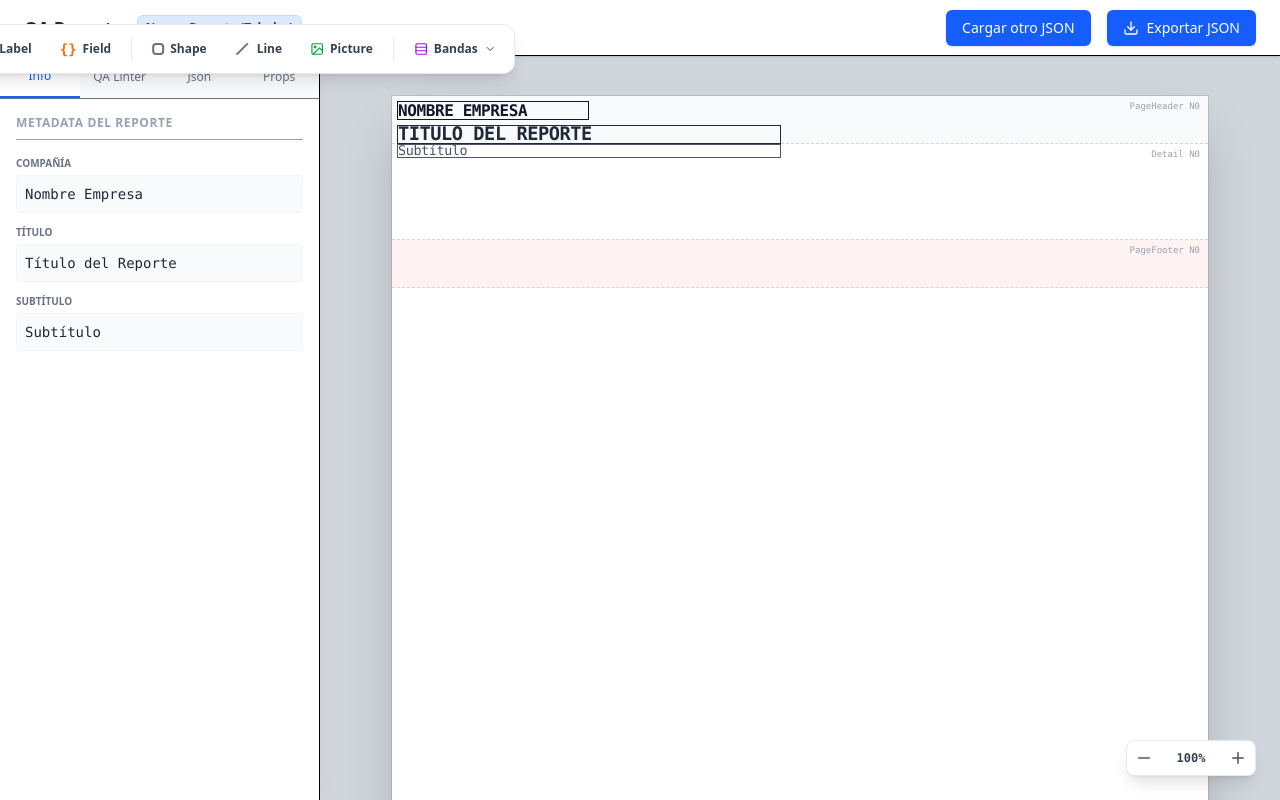
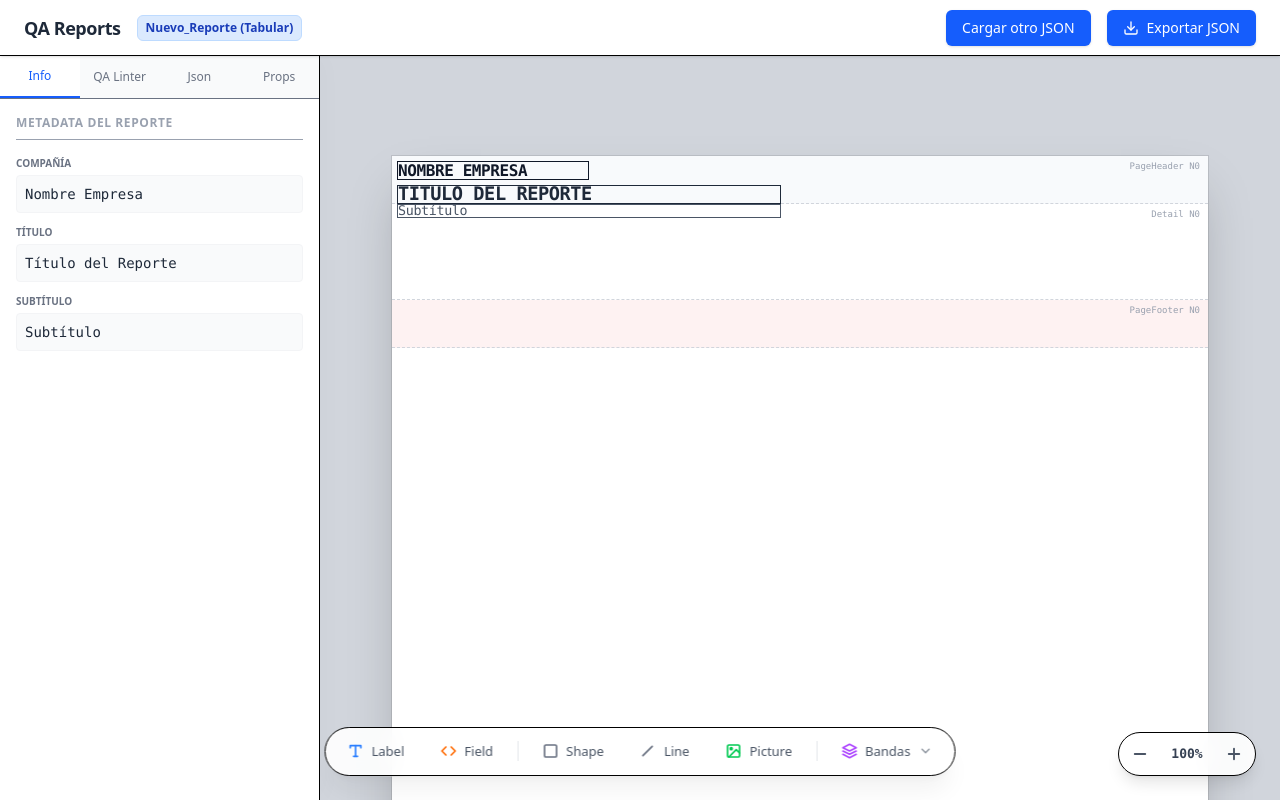
Before and after one commit to Yarbisbeme/qareports, a Next.js app: page / in a window 1280 px wide. Both pictures are taken after a click on the button "Crear Nuevo Reporte". Built offline with nearby package versions, Linux system fonts and the light colour scheme.

Commit message:
feat: enhance band positioning logic by introducing StartVPos, update ReportCanvas and BandRenderer components

```diff
--- a/src/components/canvas/ReportCanvas.tsx
+++ b/src/components/canvas/ReportCanvas.tsx
@@ -217,7 +217,10 @@ export default function ReportCanvas() {
 
   let totalHeightFru = 0;
   report.Bandas.forEach((band, bandIdx) => {
-    let minVPos = band.TipoBanda === 'PageHeader' || !band.Objetos || band.Objetos.length === 0 ? 0 : Math.min(...band.Objetos.map(o => o.VPos || 0));
+    let minVPos = band.StartVPos !== undefined
+      ? band.StartVPos
+      : (band.TipoBanda === 'PageHeader' || !band.Objetos || band.Objetos.length === 0 ? 0 : Math.min(...band.Objetos.map(o => o.VPos || 0)));
+
     let calculatedHeightFru = 0;
     let nextMinVPos = minVPos;
 
@@ -311,8 +314,10 @@ export default function ReportCanvas() {
     report.Bandas.forEach((band, bandIdx) => {
       bandVisualTops.push(currentTopFru);
 
-      const minVPos = band.TipoBanda === 'PageHeader' || !band.Objetos || band.Objetos.length === 0
-        ? 0 : Math.min(...band.Objetos.map(o => o.VPos || 0));
+      const minVPos = band.StartVPos !== undefined
+        ? band.StartVPos
+        : (band.TipoBanda === 'PageHeader' || !band.Objetos || band.Objetos.length === 0 ? 0 : Math.min(...band.Objetos.map(o => o.VPos || 0)));
+
       bandMinVPos.push(minVPos);
 
       let calculatedHeightFru = 0;
@@ -380,19 +385,8 @@ export default function ReportCanvas() {
   };
 
 
-  return <>
-    <div
-      ref={containerRef}
-      className={`flex-1 overflow-auto bg-gray-300 text-center relative ${isPanning ? 'cursor-grabbing' : (isSpacePressed ? 'cursor-grab' : '')}`}
-      onMouseDown={handleContainerMouseDown}
-      onMouseMove={handleContainerMouseMove}
-      onMouseUp={handleContainerMouseUp}
-      onMouseLeave={(e) => {
-        if (isPanning) setIsPanning(false);
-        handleMouseUp(e);
-      }}
-      onClick={() => setActiveBandIdx(null)}
-    >
+    return (
+    <>
       {/* === MODAL PARA VARIABLES DE GRUPO === */}
       {isGroupModalOpen && (
         <div className="fixed inset-0 bg-black/30 backdrop-blur-sm flex items-center justify-center z-[100]">
@@ -434,171 +428,188 @@ export default function ReportCanvas() {
           </div>
         </div>
       )}
-      <div
-        className="inline-block text-left relative transition-all duration-75"
-        style={{
-          margin: '40px',
-          width: `${paperWidthPx * scale}px`,
-          height: `${totalCanvasHeightPx * scale}px`
-        }}
-      >
-        <div
-          ref={canvasRef}
-          onMouseDown={handleMouseDown}
-          className="bg-white shadow-2xl ring-1 ring-black/10 absolute top-0 left-0 origin-top-left select-none"
-          style={{
-            width: `${paperWidthPx}px`,
-            minHeight: `${totalCanvasHeightPx}px`,
-            transform: `scale(${scale})`
-          }}
-        >
-
-          {selectionBox && (
-            <div
-              className="absolute border border-blue-500 bg-blue-500/20 z-50 pointer-events-none"
-              style={{
-                left: `${Math.min(selectionBox.startX, selectionBox.currentX)}px`,
-                top: `${Math.min(selectionBox.startY, selectionBox.currentY)}px`,
-                width: `${Math.abs(selectionBox.currentX - selectionBox.startX)}px`,
-                height: `${Math.abs(selectionBox.currentY - selectionBox.startY)}px`,
-              }}
-            />
-          )}
-
-          {snapLines.hPos !== null && <div className="absolute top-0 bottom-0 w-[1px] bg-red-500 z-50 pointer-events-none" style={{ left: `${fruToPx(snapLines.hPos)}px` }} />}
-          {snapLines.vPos !== null && <div className="absolute left-0 right-0 h-[1px] bg-red-500 z-50 pointer-events-none" style={{ top: `${fruToPx(snapLines.vPos)}px` }} />}
-
-          {report.Metadata && (
-            <>
-              {report.Metadata.Company?.Expr && report.Metadata.Company.VPos >= 0 && (
-                <ReportObject obj={report.Metadata.Company} offsetVPos={0} type="meta" metaKey="Company" customClass="bg-transparent text-gray-900 uppercase font-bold" />
-              )}
-              {report.Metadata.Title?.Expr && report.Metadata.Title.VPos >= 0 && (
-                <ReportObject obj={report.Metadata.Title} offsetVPos={0} type="meta" metaKey="Title" customClass="bg-transparent text-gray-800 uppercase font-bold" />
-              )}
-              {report.Metadata.Subtitle?.Expr && report.Metadata.Subtitle.VPos >= 0 && (
-                <ReportObject obj={report.Metadata.Subtitle} offsetVPos={0} type="meta" metaKey="Subtitle" customClass="bg-transparent text-gray-600" />
-              )}
-            </>
-          )}
-
-          <div className="w-full relative z-0">
-            {(report.Bandas || []).map((band, idx) => (
-              <BandRenderer key={`band-${band.TipoBanda}-${band.Nivel}-${band.AgrupaPor || 'none'}-${idx}`} band={band} bandIdx={idx} />
-            ))}
-          </div>
-
-          {(report.VariablesSistema || []).map((sysVar, idx) => (
-            <ReportObject key={`sys-${idx}`} obj={sysVar} offsetVPos={0} type="sysvar" sysIdx={idx} customClass="bg-green-50/80 border-green-300 text-green-800" />
-          ))}
-        </div>
-      </div>
-
-      <div className="fixed bottom-6 right-6 flex items-center bg-white rounded-lg shadow-lg border border-gray-200 overflow-hidden z-50 select-none">
-        <button onClick={zoomOut} className="p-2 hover:bg-gray-100 text-gray-600 active:bg-gray-200 transition-colors" title="Alejar (Ctrl + Rueda Abajo)">
-          <svg xmlns="http://www.w3.org/2000/svg" width="18" height="18" viewBox="0 0 24 24" fill="none" stroke="currentColor" strokeWidth="2" strokeLinecap="round" strokeLinejoin="round"><line x1="5" y1="12" x2="19" y2="12"></line></svg>
-        </button>
-        <button onClick={zoomReset} className="px-3 py-2 text-xs font-mono font-bold text-gray-700 hover:bg-gray-100 transition-colors min-w-[60px] text-center" title="Restablecer al 100%">
-          {Math.round(scale * 100)}%
-        </button>
-        <button onClick={zoomIn} className="p-2 hover:bg-gray-100 text-gray-600 active:bg-gray-200 transition-colors" title="Acercar (Ctrl + Rueda Arriba)">
-          <svg xmlns="http://www.w3.org/2000/svg" width="18" height="18" viewBox="0 0 24 24" fill="none" stroke="currentColor" strokeWidth="2" strokeLinecap="round" strokeLinejoin="round"><line x1="12" y1="5" x2="12" y2="19"></line><line x1="5" y1="12" x2="19" y2="12"></line></svg>
-        </button>
-      </div>
 
       {/* === BARRA DE HERRAMIENTAS (TOOLBAR ESTILO FIGMA) === */}
-      <div className="fixed top-6 left-60 -translate-x-1/2 flex items-center bg-white rounded-xl shadow-lg border border-gray-200 p-1.5 z-50 select-none gap-1">
+      <div className="fixed bottom-6 left-1/2 -translate-x-1/2 flex items-center bg-white/90 backdrop-blur-md rounded-full shadow-xl shadow-black/5 border border-black p-1.5 z-[60] select-none gap-1">
         <button
           onClick={() => addObject('Label')}
-          className="flex items-center gap-1.5 px-3 py-2 hover:bg-gray-100 rounded-lg text-gray-700 text-xs font-semibold transition-colors active:scale-95"
+          className="flex items-center gap-2 px-4 py-2 hover:bg-gray-100/80 rounded-full text-gray-600 hover:text-gray-900 text-[13px] font-medium transition-all active:scale-95"
           title="Añadir Etiqueta (Texto Fijo)"
         >
-          <span className="text-blue-600 font-serif text-sm font-bold">T</span> Label
+          <svg width="16" height="16" viewBox="0 0 24 24" fill="none" stroke="currentColor" strokeWidth="2.5" strokeLinecap="round" strokeLinejoin="round" className="text-blue-500"><polyline points="4 7 4 4 20 4 20 7"></polyline><line x1="9" y1="20" x2="15" y2="20"></line><line x1="12" y1="4" x2="12" y2="20"></line></svg>
+          Label
         </button>
 
         <button
           onClick={() => addObject('Field')}
-          className="flex items-center gap-1.5 px-3 py-2 hover:bg-gray-100 rounded-lg text-gray-700 text-xs font-semibold transition-colors active:scale-95"
+          className="flex items-center gap-2 px-4 py-2 hover:bg-gray-100/80 rounded-full text-gray-600 hover:text-gray-900 text-[13px] font-medium transition-all active:scale-95"
           title="Añadir Campo (Variable/Expresión)"
         >
-          <span className="text-orange-500 font-mono text-sm font-bold">{"{}"}</span> Field
+          <svg width="16" height="16" viewBox="0 0 24 24" fill="none" stroke="currentColor" strokeWidth="2.5" strokeLinecap="round" strokeLinejoin="round" className="text-orange-500"><polyline points="16 18 22 12 16 6"></polyline><polyline points="8 6 2 12 8 18"></polyline></svg>
+          Field
         </button>
 
-        <div className="w-[1px] h-6 bg-gray-200 mx-1"></div>
+        <div className="w-[1px] h-5 bg-gray-300/60 mx-1"></div>
 
         <button
           onClick={() => addObject('Shape')}
-          className="flex items-center gap-1.5 px-3 py-2 hover:bg-gray-100 rounded-lg text-gray-700 text-xs font-semibold transition-colors active:scale-95"
+          className="flex items-center gap-2 px-4 py-2 hover:bg-gray-100/80 rounded-full text-gray-600 hover:text-gray-900 text-[13px] font-medium transition-all active:scale-95"
           title="Añadir Rectángulo (Shape)"
         >
-          <div className="w-3 h-3 border-2 border-gray-500 rounded-sm"></div> Shape
+          <svg width="16" height="16" viewBox="0 0 24 24" fill="none" stroke="currentColor" strokeWidth="2.5" strokeLinecap="round" strokeLinejoin="round" className="text-gray-500"><rect x="3" y="3" width="18" height="18" rx="2" ry="2"></rect></svg>
+          Shape
         </button>
 
         <button
           onClick={() => addObject('Line')}
-          className="flex items-center gap-1.5 px-3 py-2 hover:bg-gray-100 rounded-lg text-gray-700 text-xs font-semibold transition-colors active:scale-95"
+          className="flex items-center gap-2 px-4 py-2 hover:bg-gray-100/80 rounded-full text-gray-600 hover:text-gray-900 text-[13px] font-medium transition-all active:scale-95"
           title="Añadir Línea"
         >
-          <div className="w-4 h-0.5 bg-gray-500 -rotate-45"></div> Line
+          <svg width="16" height="16" viewBox="0 0 24 24" fill="none" stroke="currentColor" strokeWidth="2.5" strokeLinecap="round" strokeLinejoin="round" className="text-gray-500"><line x1="5" y1="19" x2="19" y2="5"></line></svg>
+          Line
         </button>
 
         <button
           onClick={() => addObject('Picture')}
-          className="flex items-center gap-1.5 px-3 py-2 hover:bg-gray-100 rounded-lg text-gray-700 text-xs font-semibold transition-colors active:scale-95"
+          className="flex items-center gap-2 px-4 py-2 hover:bg-gray-100/80 rounded-full text-gray-600 hover:text-gray-900 text-[13px] font-medium transition-all active:scale-95"
           title="Añadir Imagen"
         >
-          <svg xmlns="http://www.w3.org/2000/svg" width="14" height="14" viewBox="0 0 24 24" fill="none" stroke="currentColor" strokeWidth="2" strokeLinecap="round" strokeLinejoin="round" className="text-green-600"><rect x="3" y="3" width="18" height="18" rx="2" ry="2"></rect><circle cx="8.5" cy="8.5" r="1.5"></circle><polyline points="21 15 16 10 5 21"></polyline></svg>
+          <svg width="16" height="16" viewBox="0 0 24 24" fill="none" stroke="currentColor" strokeWidth="2.5" strokeLinecap="round" strokeLinejoin="round" className="text-green-500"><rect x="3" y="3" width="18" height="18" rx="2" ry="2"></rect><circle cx="8.5" cy="8.5" r="1.5"></circle><polyline points="21 15 16 10 5 21"></polyline></svg>
           Picture
         </button>
 
-        {/* === SEPARADOR PARA LAS BANDAS === */}
-        <div className="w-[1px] h-6 bg-gray-200 mx-1"></div>
+        <div className="w-[1px] h-5 bg-gray-300/60 mx-1"></div>
 
         {/* === DROPDOWN DE BANDAS === */}
         <div className="relative" ref={bandMenuRef}>
           <button
             onClick={() => setIsBandMenuOpen(!isBandMenuOpen)}
-            className={`flex items-center gap-1.5 px-3 py-2 rounded-lg text-xs font-semibold transition-colors active:scale-95 ${
-              isBandMenuOpen ? 'bg-purple-100 text-purple-700' : 'hover:bg-gray-100 text-gray-700'
+            className={`flex items-center gap-2 px-4 py-2 rounded-full text-[13px] font-medium transition-all active:scale-95 ${
+              isBandMenuOpen ? 'bg-purple-100 text-purple-700' : 'hover:bg-gray-100/80 text-gray-600 hover:text-gray-900'
             }`}
             title="Añadir Banda al Reporte"
           >
-            <svg xmlns="http://www.w3.org/2000/svg" width="14" height="14" viewBox="0 0 24 24" fill="none" stroke="currentColor" strokeWidth="2" strokeLinecap="round" strokeLinejoin="round" className="text-purple-600"><rect x="3" y="3" width="18" height="18" rx="2" ry="2"></rect><line x1="3" y1="9" x2="21" y2="9"></line><line x1="3" y1="15" x2="21" y2="15"></line></svg>
+            <svg width="16" height="16" viewBox="0 0 24 24" fill="none" stroke="currentColor" strokeWidth="2.5" strokeLinecap="round" strokeLinejoin="round" className="text-purple-500"><polygon points="12 2 2 7 12 12 22 7 12 2"></polygon><polyline points="2 17 12 22 22 17"></polyline><polyline points="2 12 12 17 22 12"></polyline></svg>
             Bandas
-            <svg xmlns="http://www.w3.org/2000/svg" width="12" height="12" viewBox="0 0 24 24" fill="none" stroke="currentColor" strokeWidth="2" strokeLinecap="round" strokeLinejoin="round" className={`transition-transform duration-200 ${isBandMenuOpen ? 'rotate-180' : ''}`}><polyline points="6 9 12 15 18 9"></polyline></svg>
+            <svg width="14" height="14" viewBox="0 0 24 24" fill="none" stroke="currentColor" strokeWidth="2.5" strokeLinecap="round" strokeLinejoin="round" className={`transition-transform duration-200 opacity-60 ${isBandMenuOpen ? 'rotate-180' : ''}`}><polyline points="6 9 12 15 18 9"></polyline></svg>
           </button>
 
-          {/* Menú Desplegable */}
           {isBandMenuOpen && (
-            <div className="absolute top-full right-0 mt-2 w-48 bg-white border border-gray-200 rounded-xl shadow-xl py-1.5 flex flex-col z-50">
-              <span className="px-3 py-1 text-[10px] font-bold text-gray-400 uppercase tracking-wider">Tipos de Banda</span>
+            <div className="absolute top-full right-0 mt-3 w-52 bg-white/95 backdrop-blur-xl border border-gray-200/60 rounded-2xl shadow-xl shadow-black/5 py-2 flex flex-col z-[60]">
+              <span className="px-4 py-1.5 text-[10px] font-bold text-gray-400 uppercase tracking-widest">Añadir Sección</span>
 
-              <button onClick={() => handleAddBand('Title')} className="text-left px-4 py-2 text-xs text-gray-700 hover:bg-purple-50 hover:text-purple-700 transition-colors">
+              <button onClick={() => handleAddBand('Title')} className="text-left px-4 py-2 text-sm text-gray-700 hover:bg-purple-50 hover:text-purple-700 transition-colors">
                 Título (Title)
               </button>
-              <button onClick={() => handleAddBand('PageHeader')} className="text-left px-4 py-2 text-xs text-gray-700 hover:bg-purple-50 hover:text-purple-700 transition-colors">
+              <button onClick={() => handleAddBand('PageHeader')} className="text-left px-4 py-2 text-sm text-gray-700 hover:bg-purple-50 hover:text-purple-700 transition-colors">
                 Encabezado de Página
               </button>
-              <button onClick={() => handleAddBand('GroupHeader')} className="text-left px-4 py-2 text-xs text-gray-700 hover:bg-purple-50 hover:text-purple-700 transition-colors">
+              <button onClick={() => handleAddBand('GroupHeader')} className="text-left px-4 py-2 text-sm text-gray-700 hover:bg-purple-50 hover:text-purple-700 transition-colors">
                 Encabezado de Grupo
               </button>
-              <button onClick={() => handleAddBand('Detail')} className="text-left px-4 py-2 text-xs text-gray-700 hover:bg-purple-50 hover:text-purple-700 transition-colors">
+              <button onClick={() => handleAddBand('Detail')} className="text-left px-4 py-2 text-sm text-gray-700 hover:bg-purple-50 hover:text-purple-700 transition-colors">
                 Detalle (Detail)
               </button>
-              <button onClick={() => handleAddBand('GroupFooter')} className="text-left px-4 py-2 text-xs text-gray-700 hover:bg-purple-50 hover:text-purple-700 transition-colors">
+              <button onClick={() => handleAddBand('GroupFooter')} className="text-left px-4 py-2 text-sm text-gray-700 hover:bg-purple-50 hover:text-purple-700 transition-colors">
                 Pie de Grupo
               </button>
-              <button onClick={() => handleAddBand('PageFooter')} className="text-left px-4 py-2 text-xs text-gray-700 hover:bg-purple-50 hover:text-purple-700 transition-colors">
+              <button onClick={() => handleAddBand('PageFooter')} className="text-left px-4 py-2 text-sm text-gray-700 hover:bg-purple-50 hover:text-purple-700 transition-colors">
                 Pie de Página
               </button>
-              <button onClick={() => handleAddBand('Summary')} className="text-left px-4 py-2 text-xs text-gray-700 hover:bg-purple-50 hover:text-purple-700 transition-colors">
+              <button onClick={() => handleAddBand('Summary')} className="text-left px-4 py-2 text-sm text-gray-700 hover:bg-purple-50 hover:text-purple-700 transition-colors">
                 Resumen (Summary)
               </button>
             </div>
           )}
         </div>
       </div>
-    </div>
 
-  </>
+      {/* === CONTENEDOR PRINCIPAL DEL LIENZO === */}
+      <div
+        ref={containerRef}
+        className={`flex-1 overflow-auto bg-gray-300 text-center relative ${isPanning ? 'cursor-grabbing' : (isSpacePressed ? 'cursor-grab' : '')}`}
+        onMouseDown={handleContainerMouseDown}
+        onMouseMove={handleContainerMouseMove}
+        onMouseUp={handleContainerMouseUp}
+        onMouseLeave={(e) => {
+          if (isPanning) setIsPanning(false);
+          handleMouseUp(e);
+        }}
+        onClick={() => setActiveBandIdx(null)}
+      >
+        <div
+          className="inline-block text-left relative transition-all duration-75"
+          style={{
+            margin: '40px',
+            marginTop: '100px', // Añadido margen superior para que el lienzo no choque con la barra flotante
+            width: `${paperWidthPx * scale}px`,
+            height: `${totalCanvasHeightPx * scale}px`
+          }}
+        >
+          <div
+            ref={canvasRef}
+            onMouseDown={handleMouseDown}
+            className="bg-white shadow-2xl ring-1 ring-black/10 absolute top-0 left-0 origin-top-left select-none"
+            style={{
+              width: `${paperWidthPx}px`,
+              minHeight: `${totalCanvasHeightPx}px`,
+              transform: `scale(${scale})`
+            }}
+          >
+            {selectionBox && (
+              <div
+                className="absolute border border-blue-500 bg-blue-500/20 z-50 pointer-events-none"
+                style={{
+                  left: `${Math.min(selectionBox.startX, selectionBox.currentX)}px`,
+                  top: `${Math.min(selectionBox.startY, selectionBox.currentY)}px`,
+                  width: `${Math.abs(selectionBox.currentX - selectionBox.startX)}px`,
+                  height: `${Math.abs(selectionBox.currentY - selectionBox.startY)}px`,
+                }}
+              />
+            )}
+
+            {snapLines.hPos !== null && <div className="absolute top-0 bottom-0 w-[1px] bg-red-500 z-50 pointer-events-none" style={{ left: `${fruToPx(snapLines.hPos)}px` }} />}
+            {snapLines.vPos !== null && <div className="absolute left-0 right-0 h-[1px] bg-red-500 z-50 pointer-events-none" style={{ top: `${fruToPx(snapLines.vPos)}px` }} />}
+
+            {report.Metadata && (
+              <>
+                {report.Metadata.Company?.Expr && report.Metadata.Company.VPos >= 0 && (
+                  <ReportObject obj={report.Metadata.Company} offsetVPos={0} type="meta" metaKey="Company" customClass="bg-transparent text-gray-900 uppercase font-bold" />
+                )}
+                {report.Metadata.Title?.Expr && report.Metadata.Title.VPos >= 0 && (
+                  <ReportObject obj={report.Metadata.Title} offsetVPos={0} type="meta" metaKey="Title" customClass="bg-transparent text-gray-800 uppercase font-bold" />
+                )}
+                {report.Metadata.Subtitle?.Expr && report.Metadata.Subtitle.VPos >= 0 && (
+                  <ReportObject obj={report.Metadata.Subtitle} offsetVPos={0} type="meta" metaKey="Subtitle" customClass="bg-transparent text-gray-600" />
+                )}
+              </>
+            )}
+
+            <div className="w-full relative z-0">
+              {(report.Bandas || []).map((band, idx) => (
+                <BandRenderer key={`band-${band.TipoBanda}-${band.Nivel}-${band.AgrupaPor || 'none'}-${idx}`} band={band} bandIdx={idx} />
+              ))}
+            </div>
+
+            {(report.VariablesSistema || []).map((sysVar, idx) => (
+              <ReportObject key={`sys-${idx}`} obj={sysVar} offsetVPos={0} type="sysvar" sysIdx={idx} customClass="bg-green-50/80 border-green-300 text-green-800" />
+            ))}
+          </div>
+        </div>
+      </div>
+
+      {/* === CONTROLES DE ZOOM FLOTANTES === */}
+      <div className="fixed bottom-6 right-6 flex items-center bg-white/90 backdrop-blur-md rounded-full shadow-lg border border-black overflow-hidden z-[60] select-none p-1">
+        <button onClick={zoomOut} className="p-2 hover:bg-gray-100 rounded-full text-gray-600 transition-colors" title="Alejar (Ctrl + Rueda Abajo)">
+          <svg width="18" height="18" viewBox="0 0 24 24" fill="none" stroke="currentColor" strokeWidth="2.5" strokeLinecap="round" strokeLinejoin="round"><line x1="5" y1="12" x2="19" y2="12"></line></svg>
+        </button>
+        <button onClick={zoomReset} className="px-3 py-1.5 text-[13px] font-mono font-bold text-gray-700 hover:bg-gray-100 rounded-full transition-colors min-w-[60px] text-center" title="Restablecer al 100%">
+          {Math.round(scale * 100)}%
+        </button>
+        <button onClick={zoomIn} className="p-2 hover:bg-gray-100 rounded-full text-gray-600 transition-colors" title="Acercar (Ctrl + Rueda Arriba)">
+          <svg width="18" height="18" viewBox="0 0 24 24" fill="none" stroke="currentColor" strokeWidth="2.5" strokeLinecap="round" strokeLinejoin="round"><line x1="12" y1="5" x2="12" y2="19"></line><line x1="5" y1="12" x2="19" y2="12"></line></svg>
+        </button>
+      </div>
+    </>
+  );
 }
--- a/src/store/useReportStore.ts
+++ b/src/store/useReportStore.ts
@@ -139,8 +139,6 @@ export const useReportStore = create<ReportStore>((set) => ({
       // 2. Calcular las "fronteras" (Start y End) físicas de cada banda
       let currentTop = 0;
       const bandBoundaries = cleanData.Bandas.map((band, idx) => {
-        // ¿Dónde empieza lógicamente esta banda según sus objetos originales?
-        // Miramos el JSON crudo original para saber la intención de FoxPro
         const originalObjs = data.Bandas[idx].Objetos || [];
         const minVPos = originalObjs.length > 0
           ? Math.min(...originalObjs.map(o => o.VPos || 0))
@@ -149,11 +147,14 @@ export const useReportStore = create<ReportStore>((set) => ({
         const startVPos = band.TipoBanda === 'PageHeader' ? 0 : Math.max(currentTop, minVPos);
         currentTop = startVPos;
 
+        // 🌟 FIX: CONGELAMOS EL ANCLAJE EN MEMORIA
+        band.StartVPos = startVPos;
+
         return {
           idx,
           tipo: band.TipoBanda,
           start: startVPos,
-          end: 9999999 // Por defecto infinito, lo ajustamos en el paso 3
+          end: 9999999
         };
       });
 
@@ -208,12 +209,19 @@ export const useReportStore = create<ReportStore>((set) => ({
       nivel = maxNivel + 1;
     }
 
+    let previousEnd = 0;
+    if (newReport.Bandas.length > 0) {
+      const lastBand = newReport.Bandas[newReport.Bandas.length - 1];
+      previousEnd = (lastBand.StartVPos || 0) + (lastBand.BandHeight || 5000);
+    }
+
     // 2. Construir la banda
     const nuevaBanda: any = {
       TipoBanda: tipoBanda,
       Nivel: nivel,
       Objetos: [],
-      BandHeight: 5000 // Da un poco de espacio visual inicial
+      BandHeight: 5000,
+      StartVPos: previousEnd
     };
 
     // 3. Forzar que AgrupaPor exista en el JSON si es un grupo, o si nos pasan el parámetro
--- a/src/types/report.ts
+++ b/src/types/report.ts
@@ -24,6 +24,7 @@ export interface ReportBand {
   AgrupaPor?: string;
   Objetos: IReportObject[];
   BandHeight: number;
+  StartVPos?: number;
 }
 
 export interface MetadataItem {
```
Also changed, not shown: src/components/canvas/BandRenderer.tsx (+5 -3 lines).
